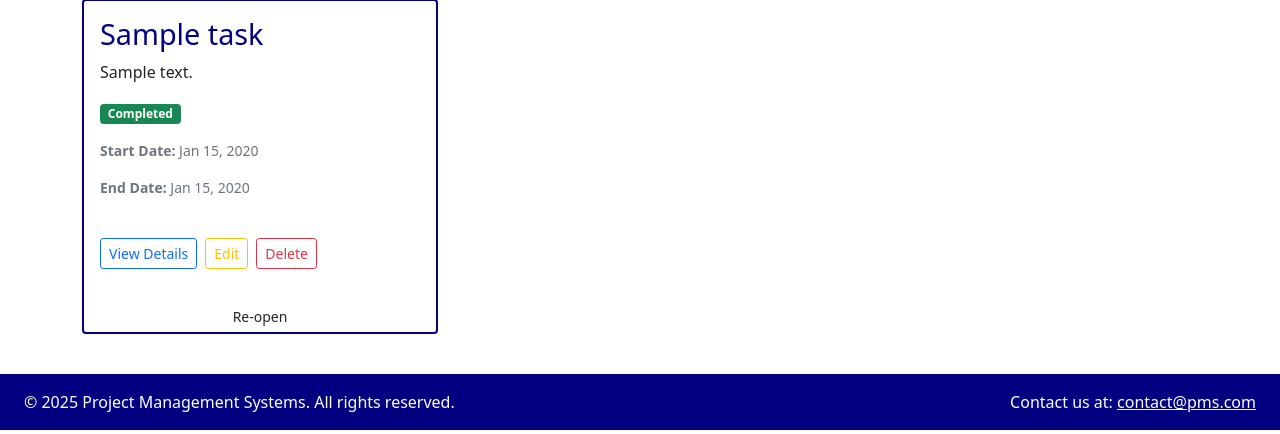
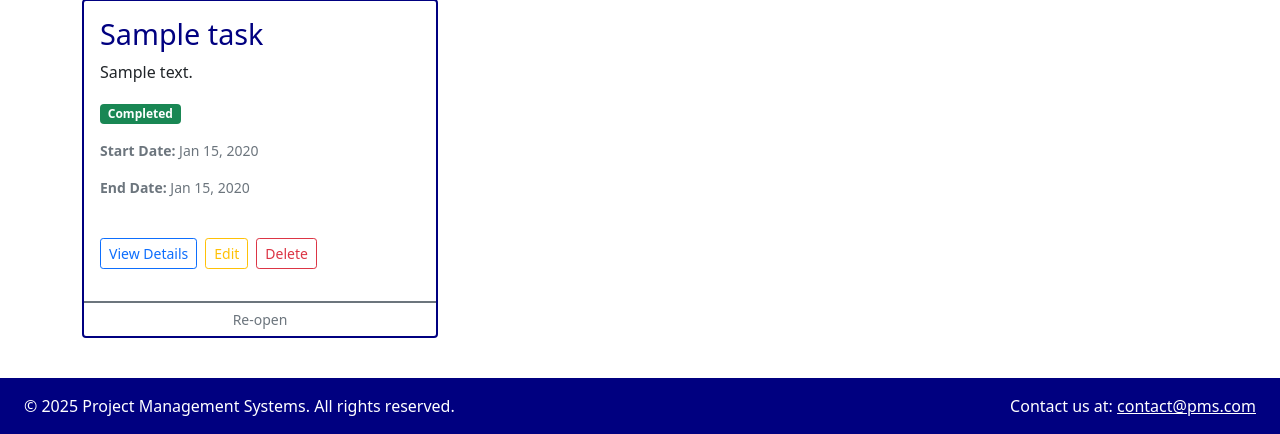
Before and after one commit to JSGREEN1129/web_application_diploma_project_3, a Django app: page /projects/1/ in a window 1280 px wide. Shown: the part 506-940 px from the top of the page. Run offline with Django 4.2, Linux system fonts and the light colour scheme; a user stored in the database is signed in; data comes from the database, SQL or seed files in the repository; both versions use the stored data as it was after the commit; tables that the repository leaves empty hold one stand-in row (values such as "Sample post"); some libraries are stand-ins or nearby versions.

```diff
--- a/projects/templates/projects/project_list.html
+++ b/projects/templates/projects/project_list.html
@@ -78,7 +78,7 @@
 
           <!-- Modal -->
           <div class="modal fade" id="deleteProjectModal{{ project.id }}" tabindex="-1"
-            aria-labelledby="deleteProjectModalLabel{{ project.id }}" {% if error_project_id==project.id %}
+            aria-labelledby="deleteProjectModalLabel{{ project.id }}" {% if error_project_id == project.id %}
             aria-modal="true" role="dialog" {% else %} aria-hidden="true" {% endif %}>
             <div class="modal-dialog">
               <form method="POST" action="{% url 'project_confirm_delete' project.id %}">
--- a/static/assets/stylesheets/components.css
+++ b/static/assets/stylesheets/components.css
@@ -44,3 +44,38 @@ h4 {
   background-color: #d60000; /* Lighter shade on hover */
   border-color: #d60000;
 }
+
+.only-top-border {
+    border-top: 2px solid;
+    border-left: none;
+    border-right: none;
+    border-bottom: none;
+    border-radius: 0 !important;
+    background-color: transparent;
+    transition: all 0.3s ease;
+    padding: 6px 12px;
+    text-decoration: none;
+    display: inline-block;
+}
+
+.only-top-border.success {
+    border-top-color: var(--bs-success);
+    color: var(--bs-success);
+}
+
+.only-top-border.success:hover {
+    background-color: var(--bs-success);
+    color: white;
+    text-decoration: none;
+}
+
+.only-top-border.secondary {
+    border-top-color: var(--bs-secondary);
+    color: var(--bs-secondary);
+}
+
+.only-top-border.secondary:hover {
+    background-color: var(--bs-secondary);
+    color: white;
+    text-decoration: none;
+}
```
Also changed, not shown: db.sqlite3.
